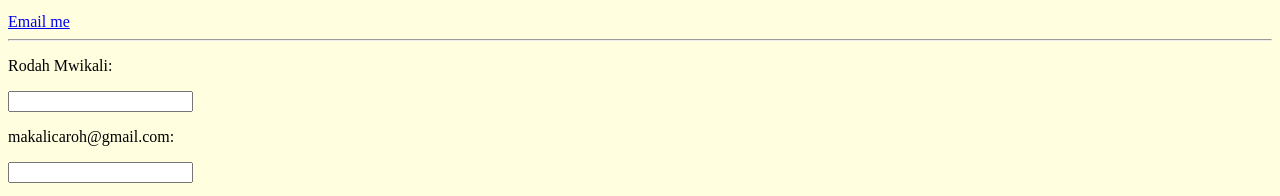
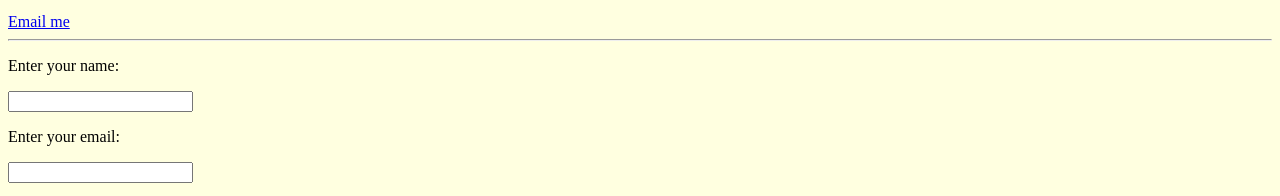
Before and after one commit to Rosalie-p/Rosalie-p.github.io, a plain HTML site: page Contacts.html in a window 1280 px wide. Shown: the part 347-543 px from the top of the page. Drawn offline with Linux system fonts and the light colour scheme.

Commit message:
Update contact form with name and email fields

```diff
--- a/Contacts.html
+++ b/Contacts.html
@@ -28,10 +28,10 @@
 
   <hr>
 
-  <p>Rodah Mwikali:</p>
+  <p>Enter your name:</p>
   <input type="text">
 
-  <p>makalicaroh@gmail.com:</p>
+  <p>Enter your email:</p>
   <input type="text">
 
   <p>Message Subject:</p>
```
